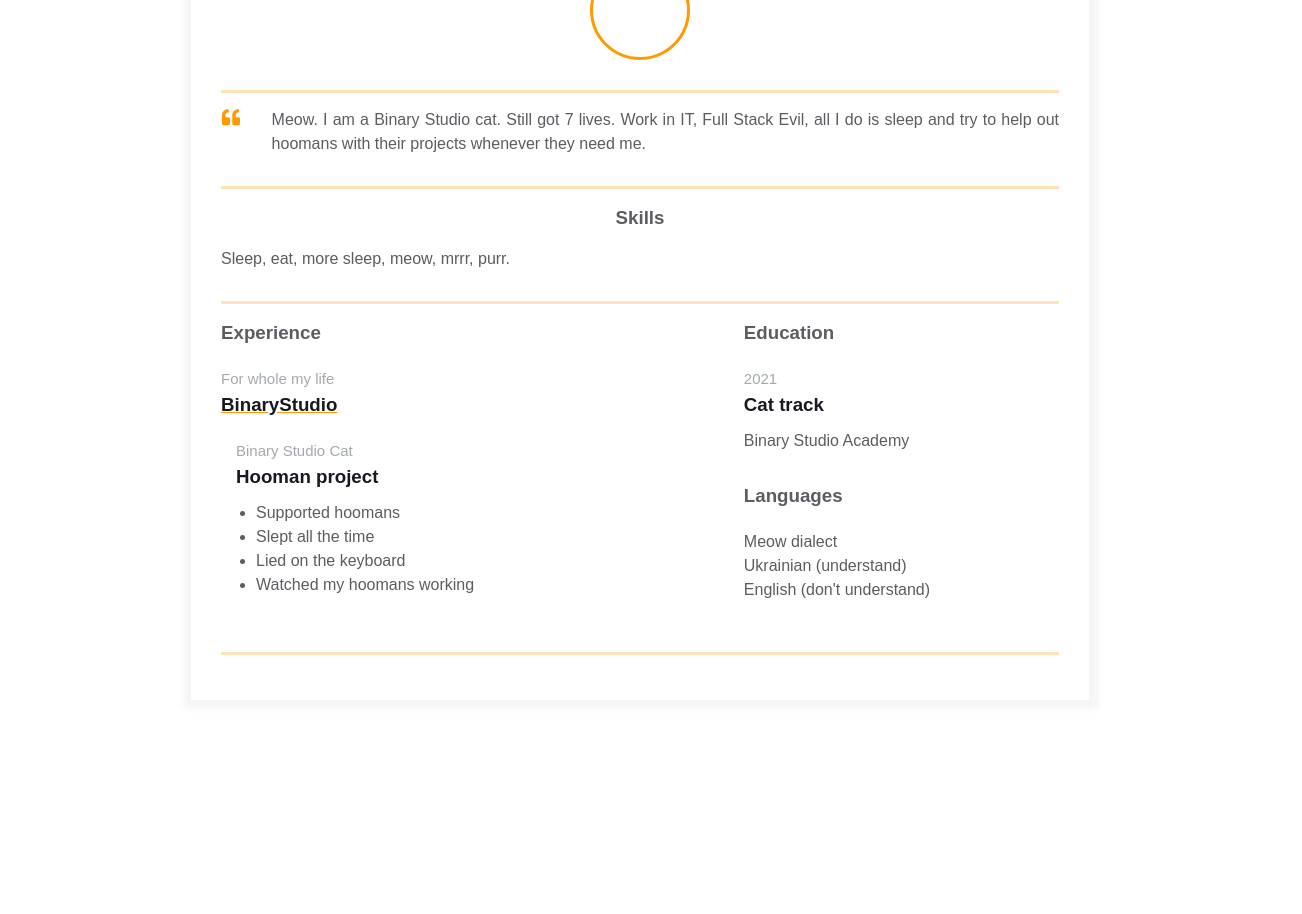
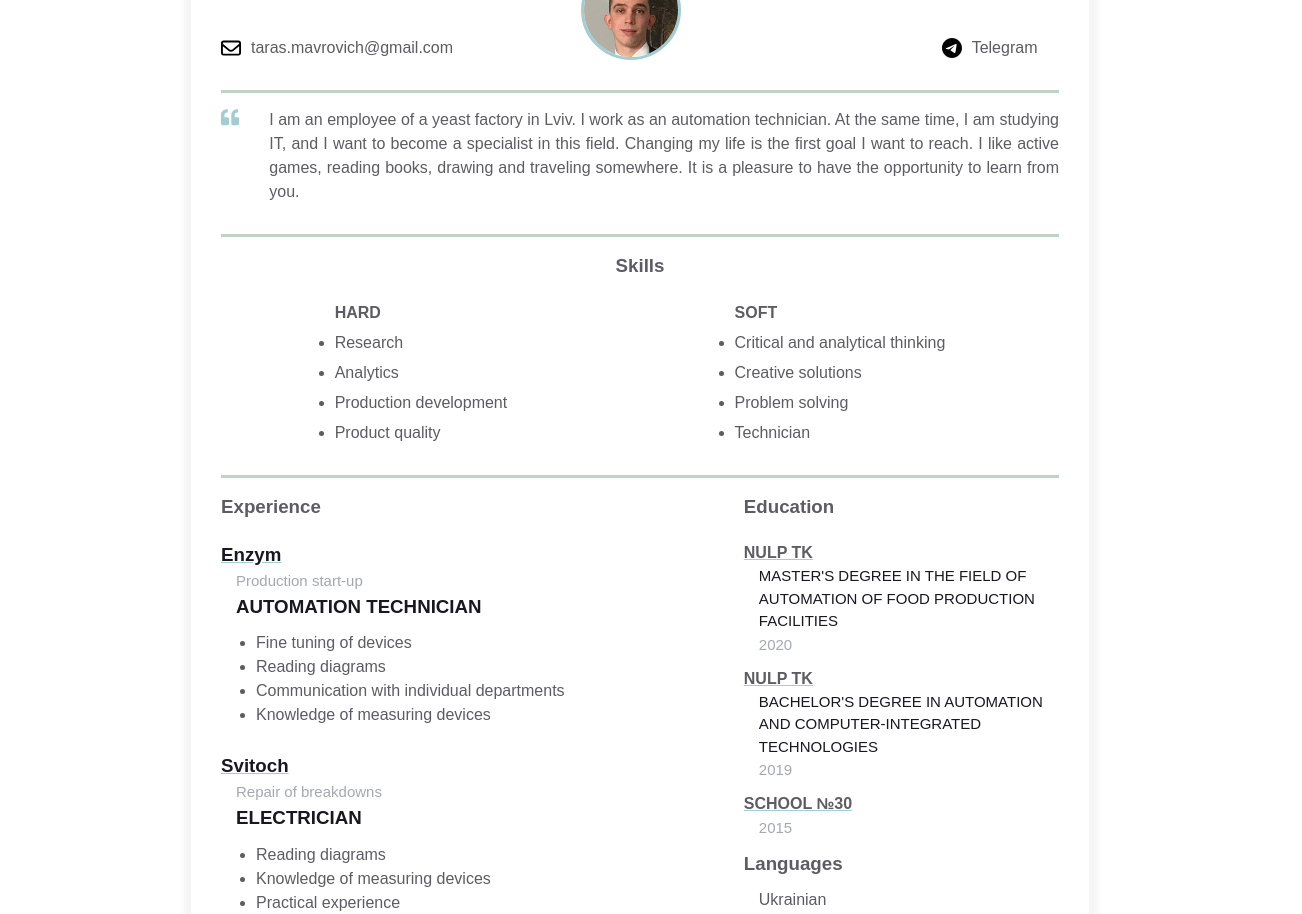
Before and after one commit to TarasMavrovich/homepage-2023, a plain HTML site: page index.html in a window 1280 px wide. Shown: the part 266-1180 px from the top of the page, 1302 px wide, since content can reach past the window. Before the commit the page ends 1017 px from the top, so only its background shows below. Drawn offline with Linux system fonts and the light colour scheme.

Commit message:
Added new folder assets/photo and fixed class in index.html and updated style.css

```diff
--- a/index.html
+++ b/index.html
@@ -1,9 +1,9 @@
 <!DOCTYPE html>
-<html>
+<html lang="en-GB">
   <head>
     <link rel="stylesheet" href="/style.css">
-    <meta name="viewport" content="width=device-width, initial-scale=1" />
-    <meta charset="UTF-8" />
+    <meta name="viewport" content="width=device-width, initial-scale=1">
+    <meta charset="UTF-8">
     <title>Résumé</title>
   </head>
   <body>
@@ -12,8 +12,8 @@
         <div class="resume">
           <div class="container">
             <div class="resume__block">
-              <h1 class="contact-info__header">Bulka</h1>
-              <h3 class="contact-info__sub-header">Senior Hooman Manager</h3>
+              <h1 class="contact-info__header">Taras Mavrovich</h1>
+              <h3 class="contact-info__sub-header">AUTOMATION TECHNICIAN</h3>
 
               <div class="contact_info_container fh">
                 <div class="contact-info__block">
@@ -26,15 +26,23 @@
                           </svg>
                         </div>
                         <span>Lviv, Ukraine</span>
-                    </a>
+                  </a>
+                  <a href="mailto:taras.mavrovich1998@gmail.com" rel="author" class="contact-info__item">
+                    <div class="contact-info__item-icon-wrapper">
+                      <svg xmlns="http://www.w3.org/2000/svg" viewBox="0 0 512 512">
+                        <path d="M64 112c-8.8 0-16 7.2-16 16v22.1L220.5 291.7c20.7 17 50.4 17 71.1 0L464 150.1V128c0-8.8-7.2-16-16-16H64zM48 212.2V384c0 8.8 7.2 16 16 16H448c8.8 0 16-7.2 16-16V212.2L322 328.8c-38.4 31.5-93.7 31.5-132 0L48 212.2zM0 128C0 92.7 28.7 64 64 64H448c35.3 0 64 28.7 64 64V384c0 35.3-28.7 64-64 64H64c-35.3 0-64-28.7-64-64V128z"/>
+                      </svg>
+                    </div>
+                    <span>taras.mavrovich@gmail.com</span>
+                </a>
                 </div>
 
                 <div class="contact-info__block contact-info__block--center">
-                  <img class="contact-info__avatar" src="assets/avatar.png" alt="Avatar">
+                  <img class="contact-info__avatar" src="assets/terass.jpg" alt="Avatar">
                 </div>
 
                 <div class="contact-info__block">
-                    <a href="https://ua.linkedin.com/company/binary-studio_241166" rel="author" class="contact-info__item">
+                    <a href="https://www.linkedin.com/in/taras-mavrovich-6ba943241/" rel="author" class="contact-info__item">
                         <div class="contact-info__item-icon-wrapper">
                           <svg class="contact-info__item-icon" xmlns="http://www.w3.org/2000/svg" viewBox="0 0 448 512">
                             <path
@@ -42,8 +50,16 @@
                             </path>
                           </svg>
                         </div>
-                        <span>binary-studio</span>
+                        <span>Linkedin</span>
                     </a>
+                    <a href="https://t.me/taracccc" rel="author" class="contact-info__item">
+                      <div class="contact-info__item-icon-wrapper">
+                        <svg xmlns="http://www.w3.org/2000/svg" viewBox="0 0 496 512">
+                          <path d="M248,8C111.033,8,0,119.033,0,256S111.033,504,248,504,496,392.967,496,256,384.967,8,248,8ZM362.952,176.66c-3.732,39.215-19.881,134.378-28.1,178.3-3.476,18.584-10.322,24.816-16.948,25.425-14.4,1.326-25.338-9.517-39.287-18.661-21.827-14.308-34.158-23.215-55.346-37.177-24.485-16.135-8.612-25,5.342-39.5,3.652-3.793,67.107-61.51,68.335-66.746.153-.655.3-3.1-1.154-4.384s-3.59-.849-5.135-.5q-3.283.746-104.608,69.142-14.845,10.194-26.894,9.934c-8.855-.191-25.888-5.006-38.551-9.123-15.531-5.048-27.875-7.717-26.8-16.291q.84-6.7,18.45-13.7,108.446-47.248,144.628-62.3c68.872-28.647,83.183-33.623,92.511-33.789,2.052-.034,6.639.474,9.61,2.885a10.452,10.452,0,0,1,3.53,6.716A43.765,43.765,0,0,1,362.952,176.66Z"/>
+                        </svg>
+                      </div>
+                      <span>Telegram</span>
+                  </a>
                 </div>
               </div>
             </div>
@@ -58,10 +74,7 @@
                     </path>
                   </svg>
                 </div>
-                <p class="intro_text">Meow.
-                  I am a Binary Studio cat. Still got 7 lives. Work in IT, Full Stack Evil,
-                  all I do is sleep and try to help out hoomans with their projects whenever
-                  they need me.
+                <p class="intro_text">I am an employee of a yeast factory in Lviv. I work as an automation technician. At the same time, I am studying IT, and I want to become a specialist in this field. Changing my life is the first goal I want to reach. I like active games, reading books, drawing and traveling somewhere. It is a pleasure to have the opportunity to learn from you.
                 </p>
               </div>
             </div>
@@ -70,7 +83,26 @@
             <div class="resume__block">
               <div class="skills">
                 <h3 class="skills__header">Skills</h3>
-                <p class="skills__text">Sleep, eat, more sleep, meow, mrrr, purr. </p>
+                <div class="skills_container">
+                  <div class="skills__text_hard">
+                    <p class="skills__text bold">HARD</p>
+                    <ul>
+                      <li class="skills__text">Research</li>
+                      <li class="skills__text">Analytics</li>
+                      <li class="skills__text">Production development</li>
+                      <li class="skills__text">Product quality</li>
+                    </ul>
+                  </div>
+                  <div class="skills__text_soft">
+                    <p class="skills__text bold">SOFT</p>
+                    <ul>
+                      <li class="skills__text">Critical and analytical thinking</li>
+                      <li class="skills__text">Creative solutions</li>
+                      <li class="skills__text">Problem solving</li>
+                      <li class="skills__text">Technician</li>
+                    </ul>
+                  </div>
+                </div>
               </div>
             </div>
           </div>
@@ -82,18 +114,31 @@
                     <h3 class="experiences__header">Experience</h3>
                     <div class="experiences__company">
                       <div class="experiences__company-header">
-                        <span class="experiences__company-header-durability">For whole my life</span>
-                        <h3 class="experiences__company-header-name">BinaryStudio</h3>
+                        <h3 class="experiences__company-header-name">Enzym</h3>
                       </div>
 
                       <div class="experiences__company-project">
-                        <span class="experiences__company-project-role">Binary Studio Cat</span>
-                        <h3 class="experiences__company-project-name">Hooman project</h3>
+                        <span class="experiences__company-project-role">Production start-up</span>
+                        <h3 class="experiences__company-project-name">AUTOMATION TECHNICIAN</h3>
                         <ul class="experiences__company-project-responsibilities">
-                          <li>Supported hoomans</li>
-                          <li>Slept all the time</li>
-                          <li>Lied on the keyboard</li>
-                          <li>Watched my hoomans working</li>
+                          <li>Fine tuning of devices</li>
+                          <li>Reading diagrams</li>
+                          <li>Communication with individual departments</li>
+                          <li>Knowledge of measuring devices</li>
+                        </ul>
+                      </div>
+                      <div class="experiences__company-header">
+                        <h3 class="experiences__company-header-name">Svitoch</h3>
+                      </div>
+
+                      <div class="experiences__company-project">
+                        <span class="experiences__company-project-role">Repair of breakdowns</span>
+                        <h3 class="experiences__company-project-name">ELECTRICIAN</h3>
+                        <ul class="experiences__company-project-responsibilities">
+                          <li>Reading diagrams</li>
+                          <li>Knowledge of measuring devices</li>
+                          <li>Practical experience</li>
+                          <li>Specification</li>
                         </ul>
                       </div>
                     </div>
@@ -103,22 +148,28 @@
                     <div class="additional-info__education">
                       <h3 class="additional-info__education-header">Education</h3>
                       <div class="additional-info__education-university">
-                        <span class="additional-info__education-university-durability">2021</span>
-                        <h3 class="additional-info__education-university-speciality">Cat track</h3>
-                        <p class="additional-info__education-university-name">Binary Studio Academy</p>
+                        <p class="additional-info__education-university-name">NULP TK</p>
+                        <h3 class="additional-info__education-university-speciality">MASTER'S DEGREE IN THE FIELD OF AUTOMATION OF FOOD PRODUCTION FACILITIES</h3>
+                        <span class="additional-info__education-university-durability">2020</span>
+                      </div>
+                      <div class="additional-info__education-university">
+                        <p class="additional-info__education-university-name">NULP TK</p>
+                        <h3 class="additional-info__education-university-speciality">BACHELOR'S DEGREE IN AUTOMATION AND COMPUTER-INTEGRATED TECHNOLOGIES</h3>
+                        <span class="additional-info__education-university-durability">2019</span>
+                      </div>
+                      <div class="additional-info__education-university">
+                        <p class="additional-info__education-university-name">SCHOOL №30</p>
+                        <span class="additional-info__education-university-durability">2015</span>
                       </div>
                     </div>
 
                     <div class="additional-info__languages">
                       <h3 class="additional-info__languages-header">Languages</h3>
                       <p class="additional-info__languages-item">
-                        Meow dialect
+                        Ukrainian
                       </p>
                       <p class="additional-info__languages-item">
-                        Ukrainian (understand)
-                      </p>
-                      <p class="additional-info__languages-item">
-                        English (don't understand)
+                        English A2
                       </p>
                     </div>
                   </div>
--- a/style.css
+++ b/style.css
@@ -12,8 +12,8 @@ body {
     --secondary-text-color: #5c5c62;
     --durability-text-color: #6a737d9c;
     --icon-color: #6a737d;
-    --border-color: #ff9a0045;
-    --text-decoration-color: #ff9a00;
+    --border-color: #185c2c45;
+    --text-decoration-color: #a1cdd3;
 }
 
 .container {
@@ -25,13 +25,12 @@ body {
 .fh {
     display: flex;
     flex-direction: row;
-    justify-content: space-between;
+    /* justify-content: space-between; */
 }
 
 .fv {
     display: flex;
     flex-direction: column;
-    justify-content: space-between;
 }
 
 .resume {
@@ -66,6 +65,10 @@ body {
     .experiences {
         margin-right: 0;
     }
+}
+
+.contact-info__block {
+    min-width: 43%;
 }
 
 .contact-info__header,
@@ -164,9 +167,19 @@ body {
     margin-bottom: 15px;
 }
 
+.skills_container {
+    display: flex;
+    justify-content: space-around;
+}
+
 .skills__text {
     color: var(--secondary-text-color);
     text-align: justify;
+    margin-top: 6px;
+}
+
+.bold {
+    font-weight: 700;
 }
 
 .experiences {
@@ -178,6 +191,13 @@ body {
     color: var(--secondary-text-color);
     text-align: left;
     margin-bottom: 20px;
+}
+
+.experiences__header:hover,
+.additional-info__education-header:hover,
+.additional-info__languages-header:hover {
+    text-decoration: underline;
+    cursor: pointer;
 }
 
 .experiences__company-header-durability {
@@ -192,7 +212,6 @@ body {
     text-decoration-color: var(--text-decoration-color);
     text-decoration-line: underline;
     text-align: left;
-    margin-bottom: 20px;
 }
 
 .experiences__company-project {
@@ -222,10 +241,6 @@ body {
     flex: 1 1 40%;
 }
 
-.additional-info__education {
-    margin-bottom: 20px;
-}
-
 .additional-info__education-header {
     color: var(--secondary-text-color);
     text-align: left;
@@ -235,30 +250,40 @@ body {
 .additional-info__education-university-durability {
     color: var(--durability-text-color);
     text-align: left;
-    margin-bottom: 10px;
     font-size: 15px;
 }
 
 .additional-info__education-university-speciality {
     color: var(--primary-text-color);
     text-align: left;
-    margin-bottom: 10px;
+    font-size: 15px;
+    font-weight: 300;
 }
 
 .additional-info__education-university-name {
     color: var(--secondary-text-color);
+    font-weight: 600;
+    text-decoration-color: var(--text-decoration-color);
+    text-decoration-line: underline;
 }
 
-.additional-info__languages {
-    margin-bottom: 20px;
+.additional-info__education-university {
+    margin-bottom: 10px;
 }
 
 .additional-info__languages-header {
     color: var(--secondary-text-color);
     text-align: left;
-    margin-bottom: 20px;
+    margin-bottom: 10px;
 }
 
 .additional-info__languages-item {
     color: var(--secondary-text-color);
 }
+
+
+.additional-info__education-university-speciality,
+.additional-info__education-university-durability,
+.additional-info__languages-item{
+    margin-left: 15px
+}
```
Also changed, not shown: assets/terass.jpg (added).
